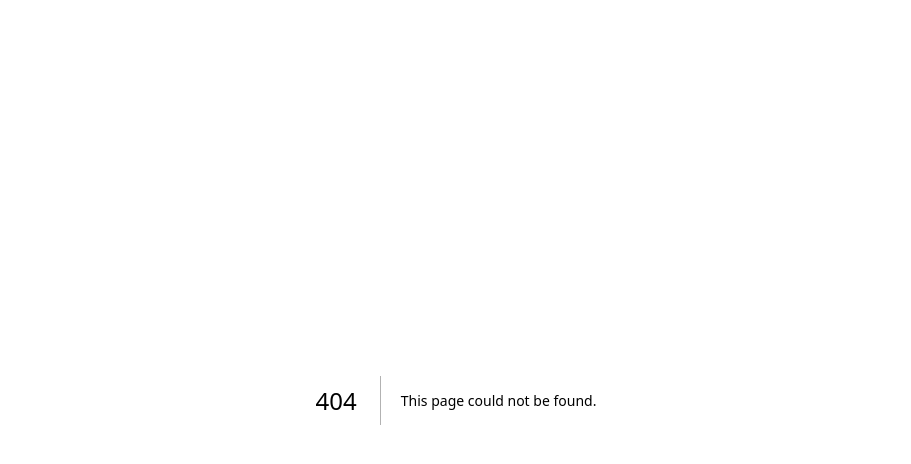
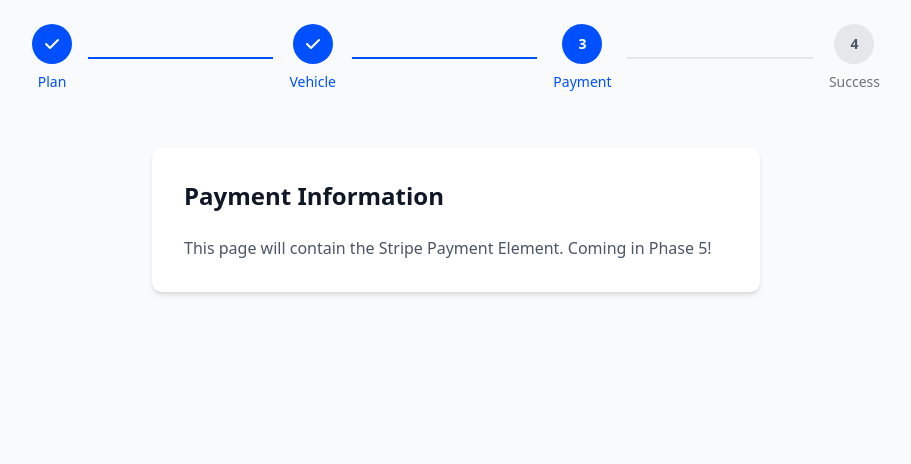
Before and after one commit to ikecastillo/speedy-fastpass, a Next.js app: page /checkout/payment in a window 1280 px wide. Before the commit this address had no page. Shown: the top 464 px of the page, without its empty margins (184-1095 px from the left). Built offline with nearby package versions, Linux system fonts and the light colour scheme.

Commit message:
feat: Phase 3 – wizard skeleton

```diff
--- /dev/null
+++ b/src/app/checkout/payment/page.tsx
@@ -0,0 +1,20 @@
+import { Stepper } from "@/components/Stepper";
+
+export default function PaymentPage() {
+  return (
+    <div className="min-h-screen bg-gray-50">
+      <Stepper currentStep={3} />
+      <div className="max-w-2xl mx-auto p-8">
+        <div className="bg-white rounded-lg shadow-md p-8">
+          <h1 className="text-2xl font-bold text-gray-900 mb-6">
+            Payment Information
+          </h1>
+          <p className="text-gray-600">
+            This page will contain the Stripe Payment Element.
+            Coming in Phase 5!
+          </p>
+        </div>
+      </div>
+    </div>
+  );
+}
--- /dev/null
+++ b/src/app/checkout/success/page.tsx
@@ -0,0 +1,20 @@
+import { Stepper } from "@/components/Stepper";
+
+export default function SuccessPage() {
+  return (
+    <div className="min-h-screen bg-gray-50">
+      <Stepper currentStep={4} />
+      <div className="max-w-2xl mx-auto p-8">
+        <div className="bg-white rounded-lg shadow-md p-8 text-center">
+          <h1 className="text-2xl font-bold text-gray-900 mb-6">
+            Success!
+          </h1>
+          <p className="text-gray-600">
+            This page will contain confetti and thank-you message.
+            Coming in Phase 6!
+          </p>
+        </div>
+      </div>
+    </div>
+  );
+}
--- /dev/null
+++ b/src/app/checkout/vehicle/page.tsx
@@ -0,0 +1,20 @@
+import { Stepper } from "@/components/Stepper";
+
+export default function VehiclePage() {
+  return (
+    <div className="min-h-screen bg-gray-50">
+      <Stepper currentStep={2} />
+      <div className="max-w-2xl mx-auto p-8">
+        <div className="bg-white rounded-lg shadow-md p-8">
+          <h1 className="text-2xl font-bold text-gray-900 mb-6">
+            Vehicle & Personal Information
+          </h1>
+          <p className="text-gray-600">
+            This page will contain the vehicle and personal information form.
+            Coming in Phase 4!
+          </p>
+        </div>
+      </div>
+    </div>
+  );
+}
--- a/src/app/page.tsx
+++ b/src/app/page.tsx
@@ -1,9 +1,5 @@
-import { PricingSelector } from "@/components/PricingSelector";
+import { redirect } from 'next/navigation';
 
 export default function Home() {
-  return (
-    <div className="min-h-screen flex items-center justify-center p-8">
-      <PricingSelector />
-    </div>
-  );
+  redirect('/plan');
 }
--- /dev/null
+++ b/src/app/plan/page.tsx
@@ -0,0 +1,13 @@
+import { PricingSelector } from "@/components/PricingSelector";
+import { Stepper } from "@/components/Stepper";
+
+export default function PlanPage() {
+  return (
+    <div className="min-h-screen bg-gray-50">
+      <Stepper currentStep={1} />
+      <div className="flex items-center justify-center p-8">
+        <PricingSelector />
+      </div>
+    </div>
+  );
+}
--- /dev/null
+++ b/src/components/Stepper.tsx
@@ -0,0 +1,84 @@
+"use client";
+
+import React from "react";
+
+interface StepperProps {
+  currentStep: number;
+}
+
+const steps = [
+  { number: 1, label: "Plan", path: "/plan" },
+  { number: 2, label: "Vehicle", path: "/checkout/vehicle" },
+  { number: 3, label: "Payment", path: "/checkout/payment" },
+  { number: 4, label: "Success", path: "/checkout/success" },
+];
+
+export function Stepper({ currentStep }: StepperProps) {
+  return (
+    <div className="w-full max-w-4xl mx-auto p-6">
+      <div className="flex items-center justify-between">
+        {steps.map((step, index) => (
+          <React.Fragment key={step.number}>
+            {/* Step Circle and Label */}
+            <div className="flex flex-col items-center">
+              <div
+                className={`
+                  w-10 h-10 rounded-full flex items-center justify-center text-sm font-semibold
+                  ${
+                    currentStep >= step.number
+                      ? "bg-brand text-white"
+                      : "bg-gray-200 text-gray-600"
+                  }
+                  transition-colors duration-300
+                `}
+              >
+                {currentStep > step.number ? (
+                  <svg
+                    className="w-5 h-5"
+                    fill="currentColor"
+                    viewBox="0 0 20 20"
+                  >
+                    <path
+                      fillRule="evenodd"
+                      d="M16.707 5.293a1 1 0 010 1.414l-8 8a1 1 0 01-1.414 0l-4-4a1 1 0 011.414-1.414L8 12.586l7.293-7.293a1 1 0 011.414 0z"
+                      clipRule="evenodd"
+                    />
+                  </svg>
+                ) : (
+                  step.number
+                )}
+              </div>
+              <span
+                className={`
+                  mt-2 text-sm font-medium
+                  ${
+                    currentStep >= step.number
+                      ? "text-brand"
+                      : "text-gray-500"
+                  }
+                `}
+              >
+                {step.label}
+              </span>
+            </div>
+
+            {/* Connector Line */}
+            {index < steps.length - 1 && (
+              <div
+                className={`
+                  flex-1 h-0.5 mx-4
+                  ${
+                    currentStep > step.number
+                      ? "bg-brand"
+                      : "bg-gray-200"
+                  }
+                  transition-colors duration-300
+                `}
+              />
+            )}
+          </React.Fragment>
+        ))}
+      </div>
+    </div>
+  );
+}
```
